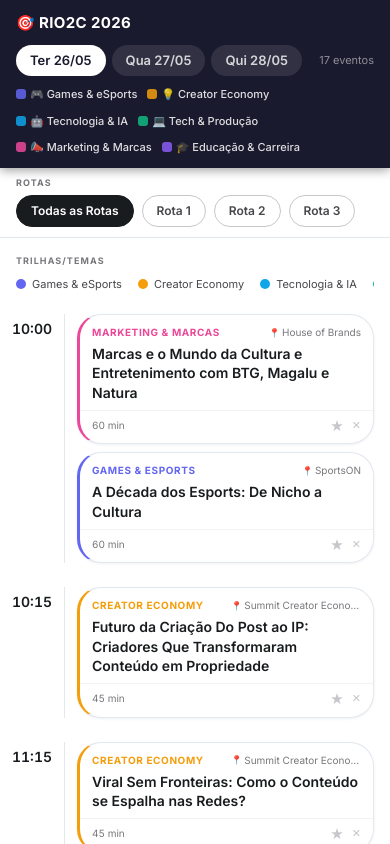
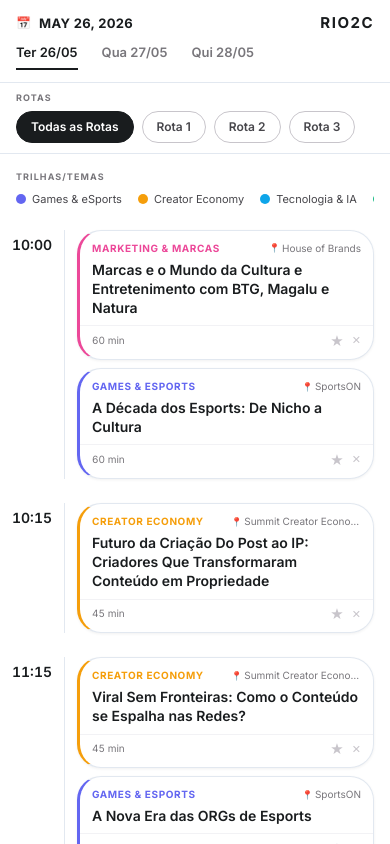
Before and after one commit to BryamFLA/rio2c-agenda, a React (Vite) app: page / in a window 390 px wide. Shown: the top 844 px of the page. Built offline with nearby package versions, Linux system fonts and the light colour scheme.

Commit message:
feat(design): App.tsx — sidebar+timeline desktop, white header mobile; delete Header.tsx

```diff
--- a/src/App.tsx
+++ b/src/App.tsx
@@ -2,7 +2,8 @@
 import type { AppEvent, MobileRouteFilter } from './domain/types';
 import { EVENTS } from './data/events';
 import { useAgendaStore } from './store/useAgendaStore';
-import { Header } from './components/layout/Header';
+import { Sidebar } from './components/layout/Sidebar';
+import { MobileHeader } from './components/layout/MobileHeader';
 import { Timeline } from './components/timeline/Timeline';
 import { MobileTimeline } from './components/mobile/MobileTimeline';
 import { EventModal } from './components/modal/EventModal';
@@ -25,7 +26,6 @@
   const currentDay = useAgendaStore(s => s.currentDay);
   const isMobile   = useIsMobile();
 
-  // Reset the route filter when the user switches days so stale pills don't confuse
   useEffect(() => { setMobileFilter('all'); }, [currentDay]);
 
   function openModal(idx: number) {
@@ -33,21 +33,27 @@
     setModalEvent(EVENTS.find(e => e.idx === idx) ?? null);
   }
 
-  return (
-    <div className="min-h-screen bg-surface font-sans text-on-surface">
-      <Header />
-      {isMobile ? (
+  if (isMobile) {
+    return (
+      <div className="flex flex-col min-h-screen bg-white font-sans text-on-surface">
+        <MobileHeader />
         <MobileTimeline
           mobileFilter={mobileFilter}
           onFilterChange={setMobileFilter}
           onTapEvent={openModal}
         />
-      ) : (
+        {modalEvent && <EventModal event={modalEvent} onClose={() => setModalEvent(null)} />}
+      </div>
+    );
+  }
+
+  return (
+    <div className="flex h-screen overflow-hidden bg-[#f5f5f5] font-sans text-on-surface">
+      <Sidebar />
+      <div className="flex-1 flex flex-col min-w-0 overflow-hidden">
         <Timeline onTapEvent={openModal} />
-      )}
-      {modalEvent && (
-        <EventModal event={modalEvent} onClose={() => setModalEvent(null)} />
-      )}
+      </div>
+      {modalEvent && <EventModal event={modalEvent} onClose={() => setModalEvent(null)} />}
     </div>
   );
 }
--- a/src/components/layout/Header.tsx
+++ /dev/null
@@ -1,84 +0,0 @@
-import { useMemo } from 'react';
-import type { Day } from '../../domain/types';
-import { EVENTS } from '../../data/events';
-import { TRILHAS } from '../../data/trilhas';
-import { useAgendaStore } from '../../store/useAgendaStore';
-import { useNowIndicator } from '../../hooks/useNowIndicator';
-import { LiveBadge } from './LiveBadge';
-
-const DAYS: { day: Day; label: string }[] = [
-  { day: 26, label: 'Ter 26/05' },
-  { day: 27, label: 'Qua 27/05' },
-  { day: 28, label: 'Qui 28/05' },
-];
-
-export function Header() {
-  const currentDay = useAgendaStore(s => s.currentDay);
-  const hidden     = useAgendaStore(s => s.hidden);
-  const routes     = useAgendaStore(s => s.routes);
-  const setDay     = useAgendaStore(s => s.setDay);
-  const restoreAll = useAgendaStore(s => s.restoreAll);
-  const nowData    = useNowIndicator(currentDay);
-
-  const dayIdxSet = useMemo(
-    () => new Set(EVENTS.filter(e => e.day === currentDay).map(e => e.idx)),
-    [currentDay]
-  );
-  const dayTotal = useMemo(
-    () => EVENTS.filter(e => dayIdxSet.has(e.idx) && !hidden.has(e.idx)).length,
-    [dayIdxSet, hidden]
-  );
-  const inRoutes = useMemo(() => {
-    const routeIdxs = [...routes[1], ...routes[2], ...routes[3]];
-    return routeIdxs.filter(idx => dayIdxSet.has(idx)).length;
-  }, [routes, dayIdxSet]);
-  const avail = dayTotal - inRoutes;
-
-  // nowData is non-null only during event hours on event days — safe as showLive gate
-  const showLive = nowData !== null;
-
-  return (
-    <header className="bg-[#1a1a2e] text-white px-4 py-3 sticky top-0 z-[200] shadow-[0_2px_10px_rgba(0,0,0,0.4)]">
-      <div className="flex items-center gap-2.5 flex-wrap">
-        <span className="font-bold text-[15px] tracking-wide whitespace-nowrap">🎯 RIO2C 2026</span>
-        <div className="flex gap-1.5">
-          {DAYS.map(({ day, label }) => (
-            <button
-              key={day}
-              onClick={() => setDay(day)}
-              className={`px-3.5 py-1.5 rounded-full text-[13px] font-semibold transition-all ${
-                currentDay === day
-                  ? 'bg-white text-[#1a1a2e]'
-                  : 'bg-white/10 text-white/80 hover:bg-white/20'
-              }`}
-            >
-              {label}
-            </button>
-          ))}
-        </div>
-        <div className="flex items-center gap-2 ml-auto">
-          {showLive && nowData && <LiveBadge timeLabel={nowData.timeLabel} />}
-          <span className="text-[11px] opacity-50">
-            {inRoutes > 0 ? `${inRoutes} em rotas · ${avail} livres` : `${dayTotal} eventos`}
-          </span>
-          {hidden.size > 0 && (
-            <button
-              onClick={restoreAll}
-              className="text-[11px] font-semibold text-white/65 border border-white/25 rounded-xl px-2.5 py-1 hover:bg-white/15 hover:text-white transition-all"
-            >
-              ↺ Restaurar
-            </button>
-          )}
-        </div>
-      </div>
-      <div className="flex flex-wrap gap-2.5 mt-2.5">
-        {Object.entries(TRILHAS).map(([key, cfg]) => (
-          <div key={key} className="flex items-center gap-1 text-[11px] font-medium opacity-85">
-            <div className="w-2.5 h-2.5 rounded-[3px]" style={{ background: cfg.color }} />
-            <span>{cfg.label}</span>
-          </div>
-        ))}
-      </div>
-    </header>
-  );
-}
```
